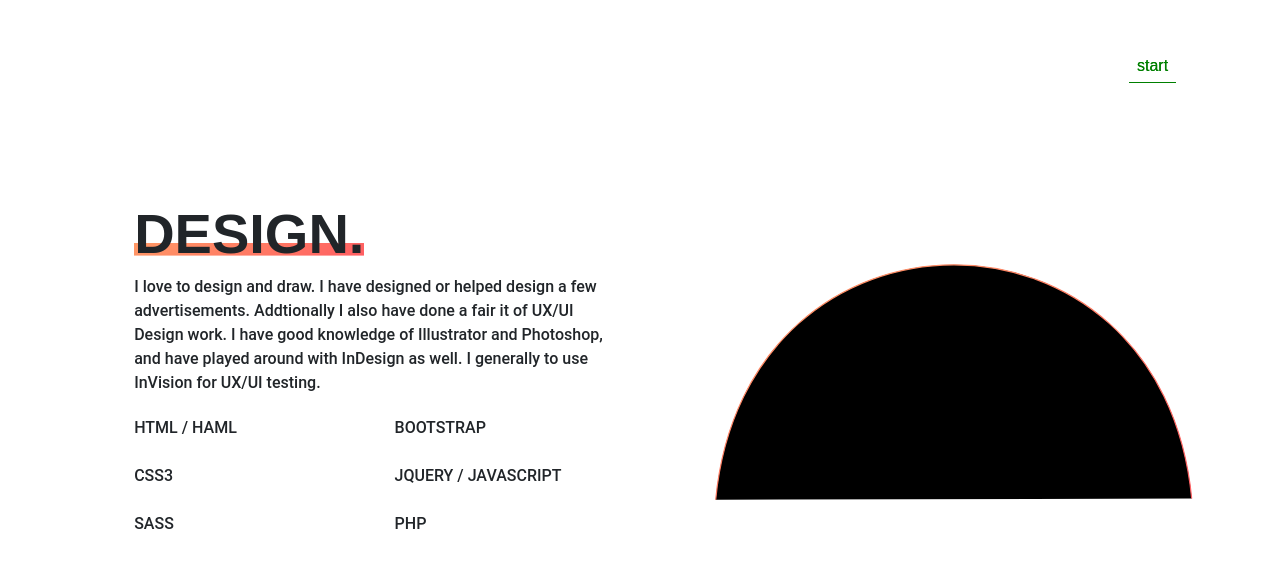
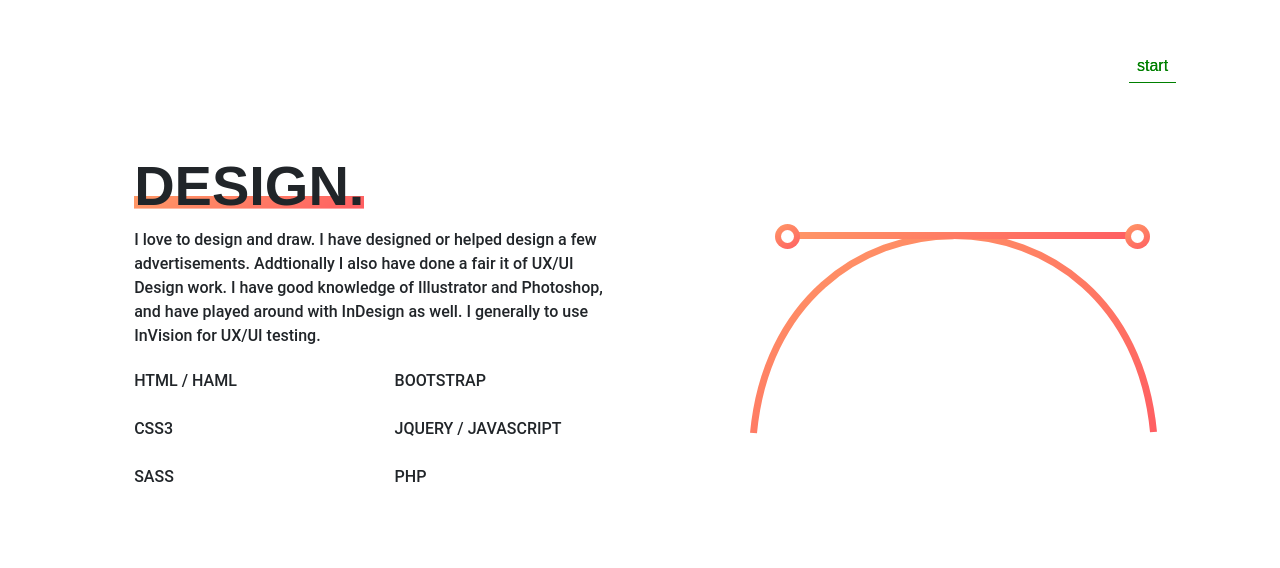
Before and after one commit to jame0168/cjaydesigns, a React (Create React App) app: page / in a window 1280 px wide. Shown: the part 3328-3896 px from the top of the page. Built offline with nearby package versions, Linux system fonts and the light colour scheme.

Commit message:
GSAP Animation Update Finished Positioning of Vector Controls. Will work to make responsive. Will create Handlebar wiggle afterwards.

```diff
--- a/src/components/designAnimation.js
+++ b/src/components/designAnimation.js
@@ -21,14 +21,14 @@ export function DesignAnimation() {
     });
 
     animateIn.fromTo(
-      ".fa-pen-fancy",
+      ".fa-pen-nib",
       {
-        x: "-162px",
-        y: "-193px",
+        x: "-150px",
+        y: "-210px",
         scale: 0
       },
       {
-        scale: 3,
+        scale: 4.25,
         duration: 1,
         ease: "bounce.out"
       }
@@ -46,7 +46,7 @@ export function DesignAnimation() {
       }
     });
 
-    animateScrub.to(".fa-pen-fancy", {
+    animateScrub.to(".fa-pen-nib", {
       duration: 5,
       delay: 2,
       immediateRender: true,
@@ -60,8 +60,6 @@ export function DesignAnimation() {
     animateScrub.fromTo(
       "#pointOne",
       {
-        x: "260%",
-        y: "-555%",
         scale: 0
       },
       {
@@ -70,11 +68,40 @@ export function DesignAnimation() {
       },
       "-=5"
     );
+
+    animateScrub.fromTo(
+      "#pointTwo",
+      {
+        scale: 0
+      },
+      {
+        scale: 1,
+        duration: 0.5
+      },
+      "-=3.5"
+    );
+
+    animateScrub.fromTo(
+      "#pointThree",
+      {
+        motionPath: {
+          path: "#path",
+          align: "#path",
+          alignOrigin: [0.5, 0.5]
+        },
+        scale: 0
+      },
+      {
+        scale: 1,
+        duration: 0.5
+      },
+      "-=1.5"
+    );
   }, []);
 
   return (
     <div className="designAnimation h-100">
-      <div className="text-center h-100">
+      <div className="text-center position-relative h-100">
         <svg viewBox="0 -50 500 500">
           <defs>
             <linearGradient id="gradient" x1="0%" y1="0%" x2="100%" y2="100%">
@@ -88,15 +115,30 @@ export function DesignAnimation() {
             d="M51,301 c25,-263 375,-263 400,-1"
           />
         </svg>
-        <i className="fas fa-pen-fancy"></i>
-        <div
-          className="fauxVector rounded border-gradient border-gradient-primary"
-          id="pointOne"
-        ></div>
-        {/* <div className="fauxVector rounded border-gradient border-gradient-primary"></div>
-        <div className="fauxVector rounded border-gradient border-gradient-primary"></div>
-        <div className="fauxControl border-gradient border-gradient-primary"></div>
-        <div className="fauxControl border-gradient border-gradient-primary"></div> */}
+        <i className="fas fa-pen-nib"></i>
+        <div className="fauxVector position-absolute h-100 w-100 t-0">
+          <div className="fauxControlBar"></div>
+          <div
+            className="fauxControl border-gradient border-gradient-primary"
+            id="controlOne"
+          ></div>
+          <div
+            className="fauxControl border-gradient border-gradient-primary"
+            id="controlTwo"
+          ></div>
+          <div
+            className="fauxPoint rounded border-gradient border-gradient-primary"
+            id="pointOne"
+          ></div>
+          <div
+            className="fauxPoint rounded border-gradient border-gradient-primary"
+            id="pointTwo"
+          ></div>
+          <div
+            className="fauxPoint rounded border-gradient border-gradient-primary"
+            id="pointThree"
+          ></div>
+        </div>
       </div>
     </div>
   );
--- a/styles/_custom.scss
+++ b/styles/_custom.scss
@@ -15,7 +15,15 @@
   height: 100%;
 }
 
+.sections-content{
+  height: 500px;
+}
+
 //Custom Top Styles
+.t-0{
+  top: 0;
+}
+
 .t-130{
   top: 130px;
 }
@@ -147,16 +155,48 @@
     margin-bottom: 25px;
   }
 
-  .fauxIconContainer{
-    border-top: 2px solid $secondary-color;
-    .fauxIcons{
-      width: 25px;
-      height: 25px;
-      border-radius: 20px;
-      background: $primary-gradient;
-    }
+  .fauxIcons{
+    width: 25px;
+    height: 25px;
+    border-radius: 25px;
+    background: $primary-gradient;
   }
 
+}
+
+//Design Sytles
+.fauxControlBar{
+  width: 350px;
+  height: 7px;
+  margin: 0px auto;
+  background: $primary-gradient;
+  transform: translate(0px, 150px);
+}
+
+.fauxControl{
+  width: 25px;
+  height: 25px;
+}
+
+.fauxControl#controlOne{
+  transform: translate(120px, 135px);
+}
+
+.fauxControl#controlTwo{
+  transform: translate(470px, 110px);
+}
+
+.fauxPoint{
+  width: 35px;
+  height: 35px;
+}
+
+.fauxPoint#pointOne{
+  transform: translate(90px, 275px);
+}
+
+.fauxPoint#pointTwo{
+  transform: translate(290px, 45px);
 }
 
 //Project Styles
--- a/styles/_main.scss
+++ b/styles/_main.scss
@@ -30,3 +30,17 @@ section{
   //   // max-height: 750px;
   // }
 }
+
+svg {
+  overflow: visible;
+  width: 100%;
+  height: 100%;
+
+  /* Fix Safari rendering bug */
+  transform: translateZ(0);
+}
+
+path{
+  stroke-width: 7;
+  fill: transparent;
+}
--- a/styles/_theme.scss
+++ b/styles/_theme.scss
@@ -29,3 +29,12 @@ $size-xl: 64px;
 .size-xl{
   font-size: $size-xl;
 }
+
+//Border
+.border-gradient {
+  border: 6px solid transparent;
+  border-radius: 80px;
+  background-image: linear-gradient(white, white), $primary-gradient;
+  background-origin: border-box;
+  background-clip: content-box, border-box;
+}
```
